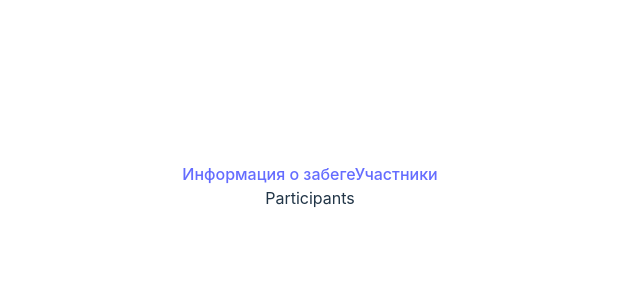
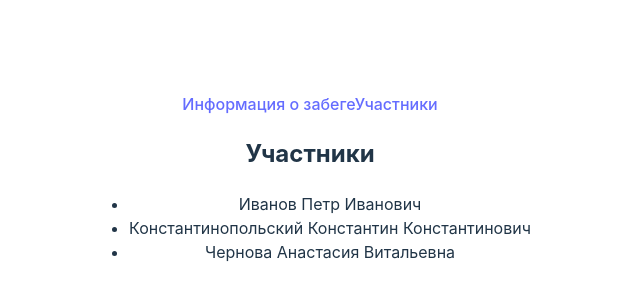
Before and after one commit to Nixx342/RaceOrganization, a React (Vite) app: page /participants in a window 1280 px wide. Shown: the part 214-514 px from the top of the page, without its empty margins (330-970 px from the left). Built offline with nearby package versions, Linux system fonts and the light colour scheme.

Commit message:
Добавлена страница участников

```diff
--- a/package.json
+++ b/package.json
@@ -4,7 +4,7 @@
   "version": "0.0.0",
   "type": "module",
   "scripts": {
-    "dev": "vite --host",
+    "dev": "vite",
     "build": "vite build",
     "lint": "eslint . --ext js,jsx --report-unused-disable-directives --max-warnings 0",
     "preview": "vite preview"
--- a/src/App.jsx
+++ b/src/App.jsx
@@ -6,7 +6,43 @@ import Participants from './components/Participants';
 import ParticipantPage from './components/ParticipantPage';
 
 function App() {
-
+  let data = {
+    "participants": [
+      {
+        "surname": "Иванов",
+        "name": "Петр",
+        "middleName": "Иванович",
+        "city": "Пермь",
+        "birthday": "1990-01-01",
+        "email": "ivan@gmail.com",
+        "phone": "+79995553535",
+        "distance": 5,
+        "hasPayment": true
+      },
+      {
+        "surname": "Константинопольский",
+        "name": "Константин",
+        "middleName": "Константинович",
+        "city": "Александровск-Сахалинский",
+        "birthday": "1985-02-15",
+        "email": "konstantinopolskiy@gmail.com",
+        "phone": "+79123456789",
+        "distance": 10,
+        "hasPayment": true
+      },
+      {
+        "surname": "Чернова",
+        "name": "Анастасия",
+        "middleName": "Витальевна",
+        "city": "Санкт-Петербург",
+        "birthday": "1999-10-22",
+        "email": "nastya123@ya.ru",
+        "phone": "+79374657033",
+        "distance": 3,
+        "hasPayment": false
+      }
+    ]
+  }
   return (
     <Router>
       <header>
@@ -19,7 +55,8 @@ function App() {
         <Routes>
           <Route path="/" element={<Navigate to="/about" />} />
           <Route path='/about' Component={About} />
-          <Route path='/participants' Component={Participants} />
+          {/* <Route path='/participants' Component={Participants} /> */}
+          <Route path='/participants' element={<Participants participants={data.participants} />} />
           <Route path='/participants/:id' Component={ParticipantPage} />
           <Route path='*' element={<NotFound />}/>
         </Routes>
--- a/src/components/Participants.jsx
+++ b/src/components/Participants.jsx
@@ -1,8 +1,15 @@
-function Participants () {
+function Participants ({participants}) {
 
     return (
         <div>
-            Participants
+            <h2>Участники</h2>
+            <ul>
+                {participants.map((participant, index) => (
+                <li key={index}>
+                    {participant.surname} {participant.name} {participant.middleName}
+                </li>
+                ))}
+            </ul>
         </div>
     )
 }
```
